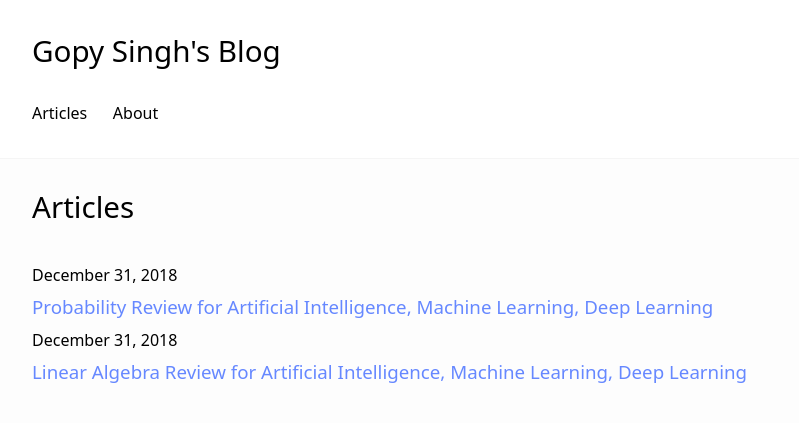
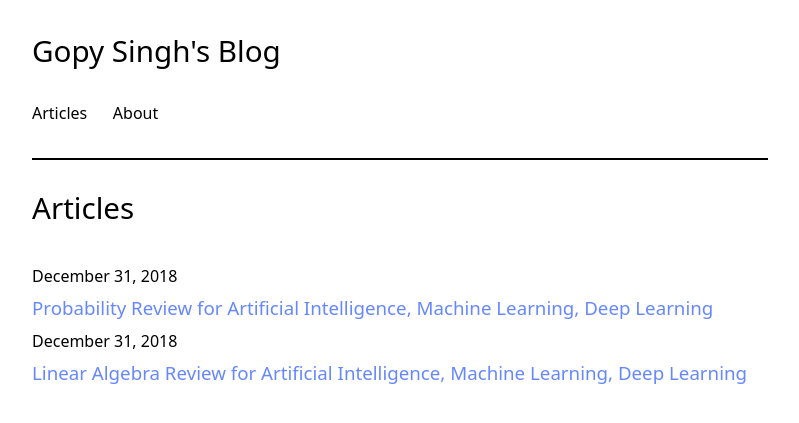
Before and after one commit to gurpreet-ai/gurpreet-ai.github.io, a Jekyll site: the page built from index.html, in a window 1280 px wide. Shown: the top 423 px of the page, without its empty margins (240-1039 px from the left). Built offline with Jekyll 4.4.1, drawn with Linux system fonts in a browser that asks for light colours; the list of posts is cut into pages by our own code.

```diff
--- a/_config.yml
+++ b/_config.yml
@@ -14,9 +14,9 @@
 date_format: "%B %d, %Y"     # see http://shopify.github.io/liquid/filters/date/
 
 # Theme settings
-dark_theme: false            # enables dark mode
+dark_theme: true            # enables dark mode
 dark_header: false           # uses dark header whether dark_theme is enabled or not
-minimal_theme: false         # radically minimalistic theme
+minimal_theme: true         # radically minimalistic theme
 
 navigation:                  # (optional) site navigation in the header
   - index.html
```
